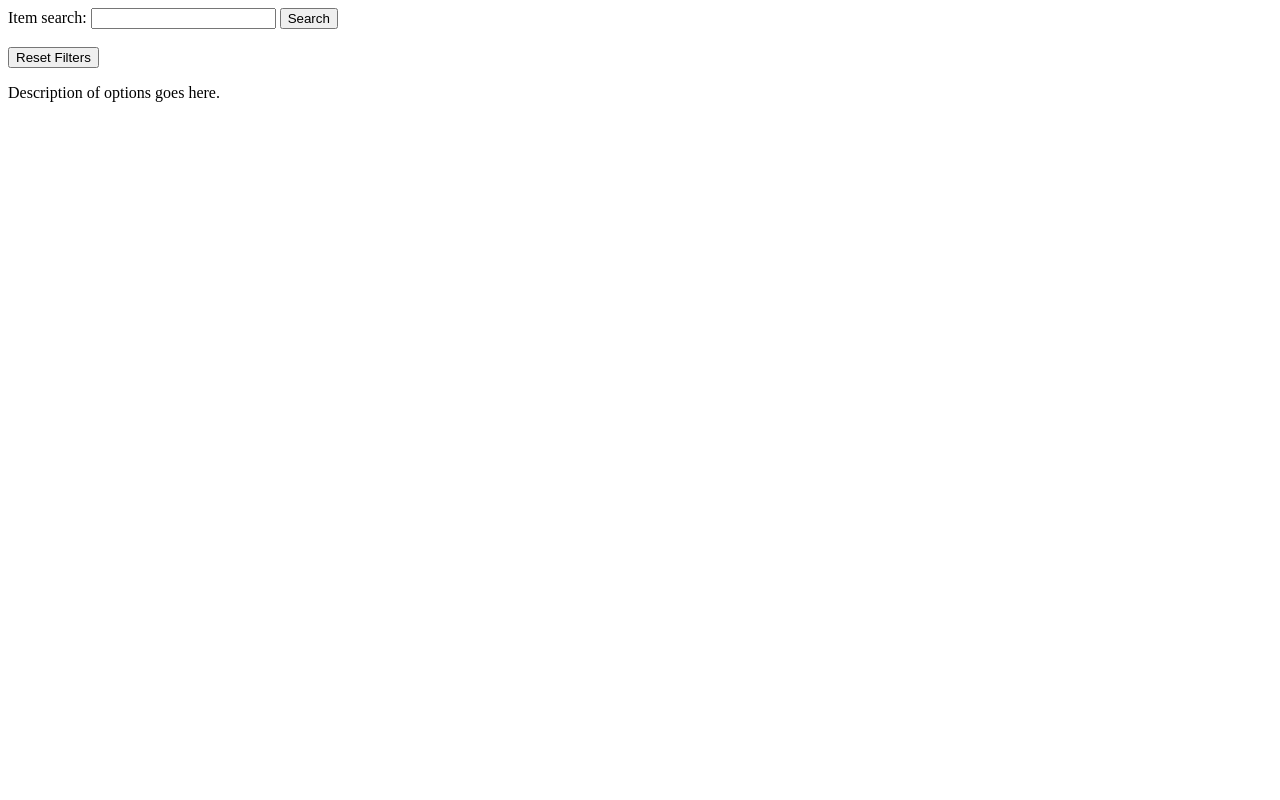
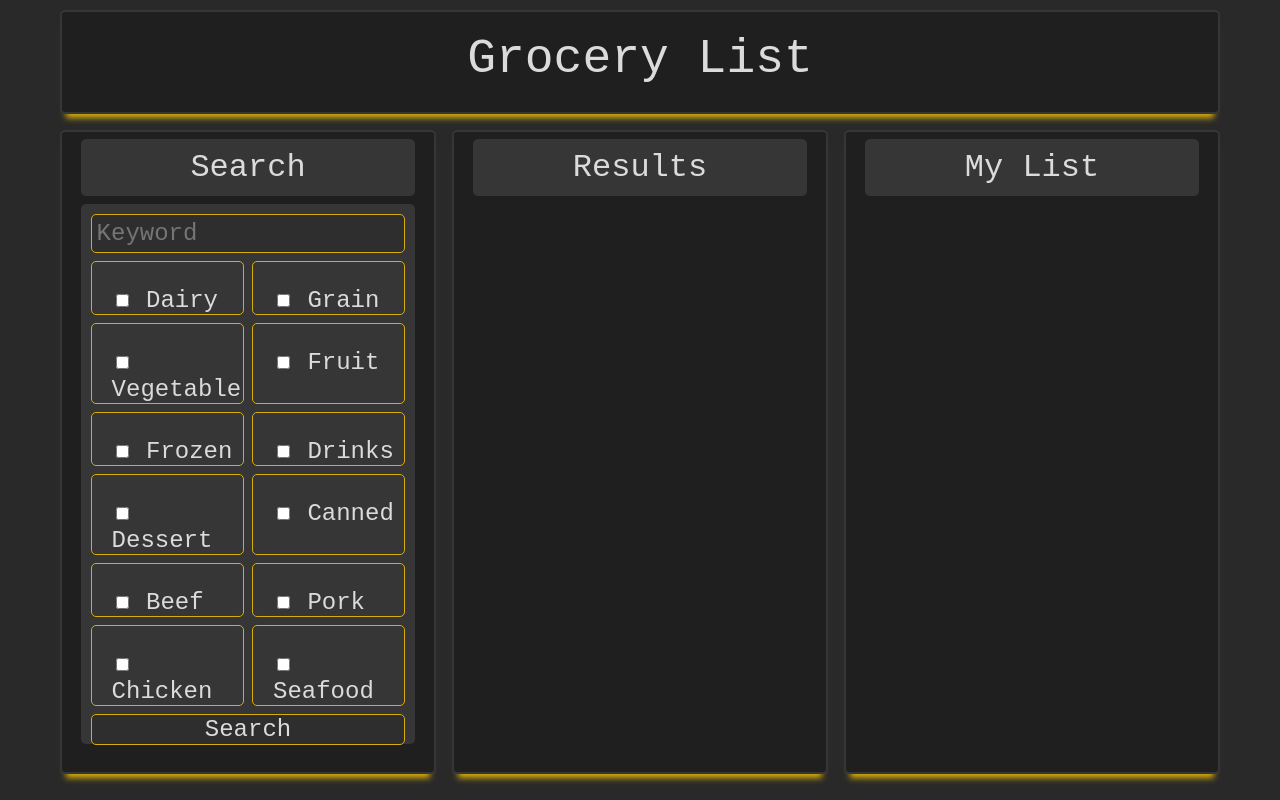
Before and after one commit to Really-Blue/CS453-GroceryProj, a plain HTML site: page public/Portal-Serve.html in a window 1280 px wide. Drawn offline with Linux system fonts and the light colour scheme; no server answers.

Commit message:
Added changes to Portal-Serve.html and corresponding css pages. Added filter options, results section and my list section.

```diff
--- a/public/Portal-Serve.html
+++ b/public/Portal-Serve.html
@@ -6,17 +6,75 @@
         <link rel="stylesheet" href="style.css">
         <script src="Portal-Serve.js" defer></script>
     </head>
-    <body>
-        <div id="greet">
+    <body class="grid">
+
+        <div class="heading">
+            <span>Grocery List</span>
         </div>
-        <form id="search">
-            Item search: <input type="text" id="search-input"/>
-            <input type="submit" value="Search">
-        </form>
-        <br>
-        <button>Reset Filters</button>
-        <br>
-        <p>Description of options goes here.</p>
-        <div id="results"></div>
+
+        <div class="defaultbox">
+            <div class="subheading">Search</div>
+            <form class="search" id="search">
+                <input class="searchField" type="text" id="search-input" placeholder="Keyword"/>
+                <div class="checkbox1">
+                    <input type="checkbox" id="dairy" name="dairy" value="dairy">
+                    <label for="dairy">Dairy</label>
+                </div>
+                <div class="checkbox1">
+                    <input type="checkbox" id="grain" name="grain" value="grain">
+                    <label for="grain">Grain</label>
+                </div>
+                <div class="checkbox1">
+                    <input type="checkbox" id="vegetable" name="vegetable" value="vegetable">
+                    <label for="vegetable">Vegetable</label>
+                </div>
+                <div class="checkbox1">
+                    <input type="checkbox" id="fruit" name="fruit" value="fruit">
+                    <label for="fruit">Fruit</label>
+                </div>
+                <div class="checkbox1">
+                    <input type="checkbox" id="frozen" name="frozen" value="frozen">
+                    <label for="frozen">Frozen</label>
+                </div>
+                <div class="checkbox1">
+                    <input type="checkbox" id="drinks" name="drinks" value="drinks">
+                    <label for="drinks">Drinks</label>
+                </div>
+                <div class="checkbox1">
+                    <input type="checkbox" id="dessert" name="dessert" value="dessert">
+                    <label for="dessert">Dessert</label>
+                </div>
+                <div class="checkbox1">
+                    <input type="checkbox" id="canned" name="canned" value="canned">
+                    <label for="canned">Canned</label>
+                </div>
+                <div class="checkbox1">
+                    <input type="checkbox" id="beef" name="beef" value="beef">
+                    <label for="beef">Beef</label>
+                </div>
+                <div class="checkbox1">
+                    <input type="checkbox" id="pork" name="pork" value="pork">
+                    <label for="pork">Pork</label>
+                </div>
+                <div class="checkbox1">
+                    <input type="checkbox" id="chicken" name="chicken" value="chicken">
+                    <label for="chicken">Chicken</label>
+                </div>
+                <div class="checkbox1">
+                    <input type="checkbox" id="seafood" name="seafood" value="seafood">
+                    <label for="seafood">Seafood</label>
+                </div>
+                <input class="submitButton" type="submit" value="Search">
+
+            </form>
+        </div>
+
+        <div class="defaultbox">
+            <div class="subheading">Results</div>
+        </div>
+
+        <div class="defaultbox">
+            <div class="subheading">My List</div>
+        </div>
     </body>
 </html>
--- a/public/style.css
+++ b/public/style.css
@@ -1,4 +1,109 @@
+/*
+background: #292929
+Header: #1F1F1F
+Boxes: #1E1E1E
+Text: #DBDBDB
+Dropdown: #2E2E2E
+Highlights: #363636
+accentColor: #d7ad0d
+2ndaccentColor: #01E7B8
+*/
+
+*{
+    font-family: 'Courier New', monospace;
+}
+
 img {
     width: 200px;
     margin: 5px;
 }
+
+.grid{
+    display:grid;
+    grid-template-columns: repeat(3, 1fr);
+    grid-column-gap: 1em;
+    grid-row-gap: 1em;
+    background-color: #292929;
+    padding: 0px;
+    margin: 10px 60px;
+}
+
+.heading{
+    grid-column: span 3;
+    background-color: #1F1F1F;
+    height: 10vh;
+    border-radius: 5px;
+    color: #DBDBDB;
+    text-align: center;
+    font-size: 3em;
+    padding-top: 20px;
+    border: 2px #363636 solid;
+    -webkit-box-shadow: 0 10px 6px -6px #d7ad0d;
+    -moz-box-shadow: 0 10px 6px -6px #d7ad0d;
+         box-shadow: 0 10px 6px -6px #d7ad0d;
+}
+
+.subheading{
+    width: 90%;
+    background-color: #363636;
+    padding: 10px 0px;
+    margin: 2% 5%;
+    text-align: center;
+    border-radius: 5px;
+    font-size: 2em;
+}
+
+.defaultbox{
+    grid-column: span 1;
+    background-color: #1F1F1F;
+    height: 80vh;
+    border-radius: 5px;
+    color: #DBDBDB;
+    margin: 0px;
+    padding: 0px;
+    border: 2px #363636 solid;
+    -webkit-box-shadow: 0 10px 6px -6px #d7ad0d;
+    -moz-box-shadow: 0 10px 6px -6px #d7ad0d;
+         box-shadow: 0 10px 6px -6px #d7ad0d;
+}
+
+.search{
+    background-color: #363636;
+    margin: 0% 5%;
+    padding:10px;
+    height: 65vh;
+    border-radius: 5px;
+    display: grid;
+    grid-template-columns: repeat(2, 1fr);
+    grid-row-gap: 0.5em;
+    grid-column-gap: 0.5em;
+}
+
+.searchField{
+    grid-column: span 2;
+    padding: 5px;
+    background-color: #2E2E2E;
+    border-radius: 5px;
+    border: 1px solid #d7ad0d;
+    color: #DBDBDB;
+    font-size: 1.5em;
+}
+
+.checkbox1{
+    grid-column: span 1;
+    border-radius: 5px;
+    border: 1px #d7ad0d solid;
+    padding-top: 25px;
+    padding-left: 20px;
+    font-size: 1.5em;
+}
+
+.submitButton{
+    grid-column: span 2;
+    background-color: #2E2E2E;
+    border-radius: 5px;
+    border: 1px solid #d7ad0d;
+    color: #DBDBDB;
+    font-size: 1.5em;
+    cursor: pointer;
+}
```
